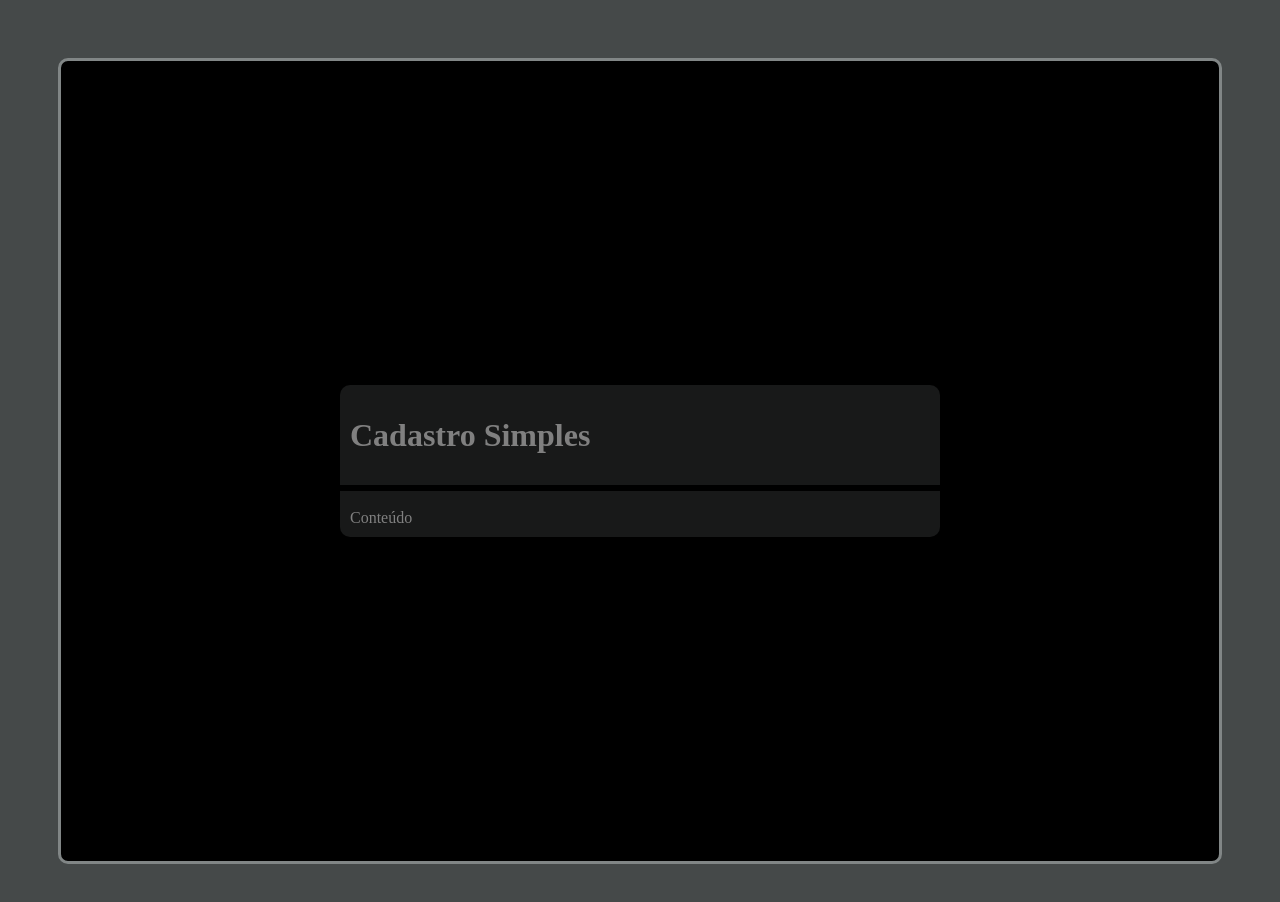
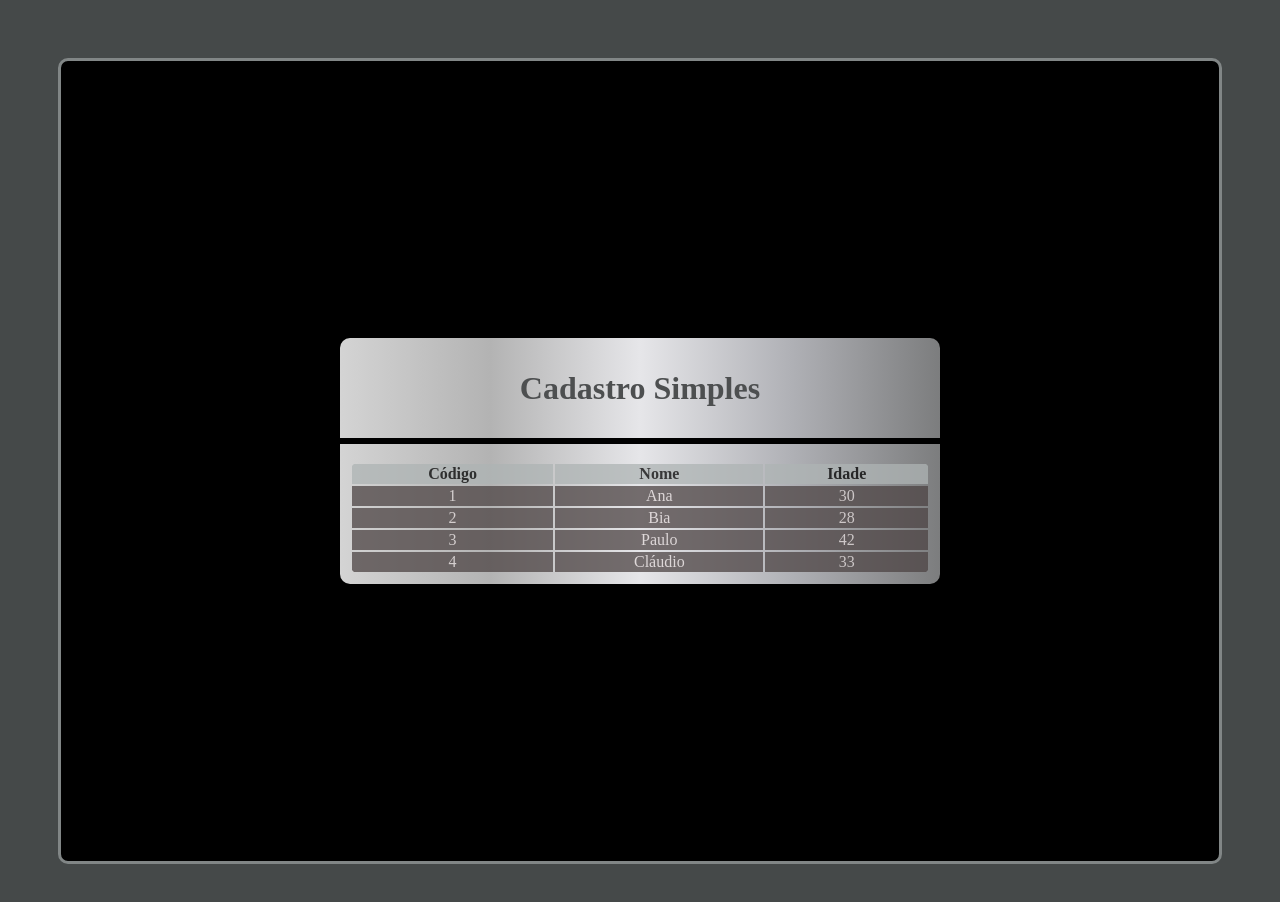
Before and after one commit to dfernan6/projetos-desenvolvimento-web, a Next.js app in the folder next-crud/: page / in a window 1280 px wide. Shown: the top 902 px of the page. Built offline with nearby package versions, Linux system fonts and the light colour scheme.

Commit message:
Adicionando tabela

```diff
--- /dev/null
+++ b/next-crud/src/components/Tabela.tsx
@@ -0,0 +1,42 @@
+import Cliente from "../core/Cliente"
+
+interface TabelaProps {
+    clientes: Cliente[]
+}
+
+export default function Tabela(props: TabelaProps) {
+
+    function renderizarCabecalho() {
+        return (
+            <tr>
+                <th>Código</th>
+                <th>Nome</th>
+                <th>Idade</th>
+            </tr>
+        )
+    }
+
+    function renderizarDados() {
+        return props.clientes?.map((cliente, i) => {
+            return (
+                <tr key={cliente.id}>
+                    <td>{cliente.id}</td>
+                    <td>{cliente.nome}</td>
+                    <td>{cliente.idade}</td>
+                </tr>
+            )
+        })
+
+    }
+
+    return (
+        <table>
+            <thead>
+                {renderizarCabecalho()}
+            </thead>
+            <tbody>
+                {renderizarDados()}
+            </tbody>
+        </table>
+    )
+}
--- a/next-crud/src/pages/index.tsx
+++ b/next-crud/src/pages/index.tsx
@@ -1,10 +1,20 @@
 import Layout from "../components/Layout";
+import Tabela from "../components/Tabela";
+import Cliente from "../core/Cliente";
 
 export default function Home() {
+
+  const clientes = [
+    new Cliente('Ana', 30,'1'),
+    new Cliente('Bia', 28,'2'),
+    new Cliente('Paulo', 42,'3'),
+    new Cliente('Cláudio', 33,'4'),
+  ]
+
   return (
     <div className="center">
       <Layout titulo="Cadastro Simples">
-        <span>Conteúdo</span>
+        <Tabela clientes={clientes}></Tabela>
       </Layout>
     </div>
   )
--- a/next-crud/src/styles/index.css
+++ b/next-crud/src/styles/index.css
@@ -17,7 +17,7 @@ body {
 .layout {
     display: flex;
     flex-direction: column;
-    background-color: rgba(28, 29, 29, 0.863);
+    background: linear-gradient(to right,#d4d4d4, #b3b3b3,#e6e6e9,#b0b1b6,#7c7d7e);
     color: gray;
     border-radius: 10px;
     width: 600px;
@@ -33,4 +33,26 @@ body {
 
 .titulo {
     padding: 10px;
+    color: #4d4f50;
+    text-align: center;
 }
+
+thead {
+    background-color: rgb(174, 180, 180);
+    padding: 5px;
+    color: black;
+}
+
+table {
+    width: 100%;
+    opacity: 75%;
+    border-radius: 10px;
+    border: none;
+    overflow: hidden;
+}
+
+td {
+    background-color: rgb(77, 68, 68);
+    color: rgb(221, 213, 213);
+    text-align: center;
+}
```
Also changed, not shown: 1 other file (tests, documents, lock files or other folders).
